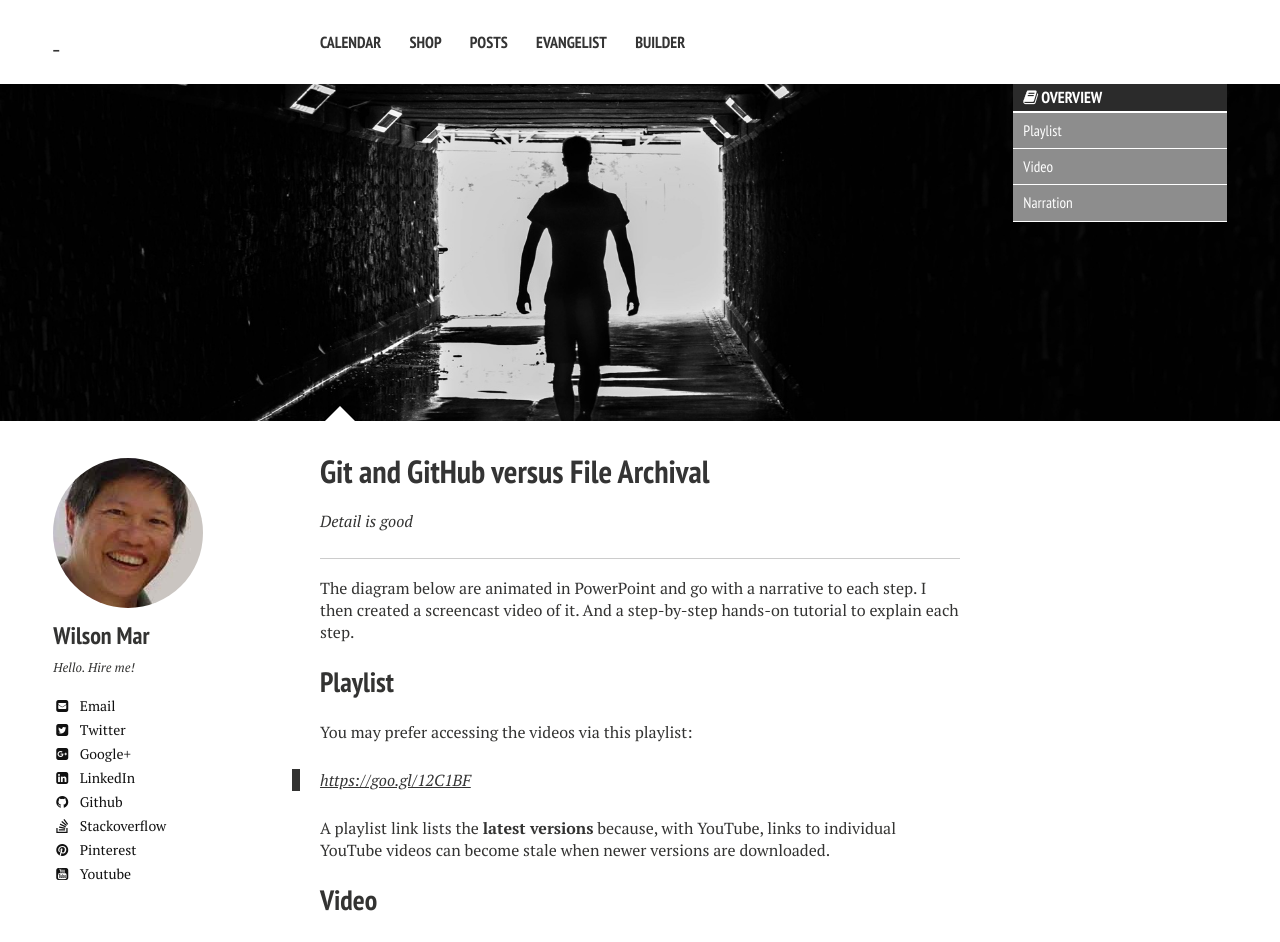
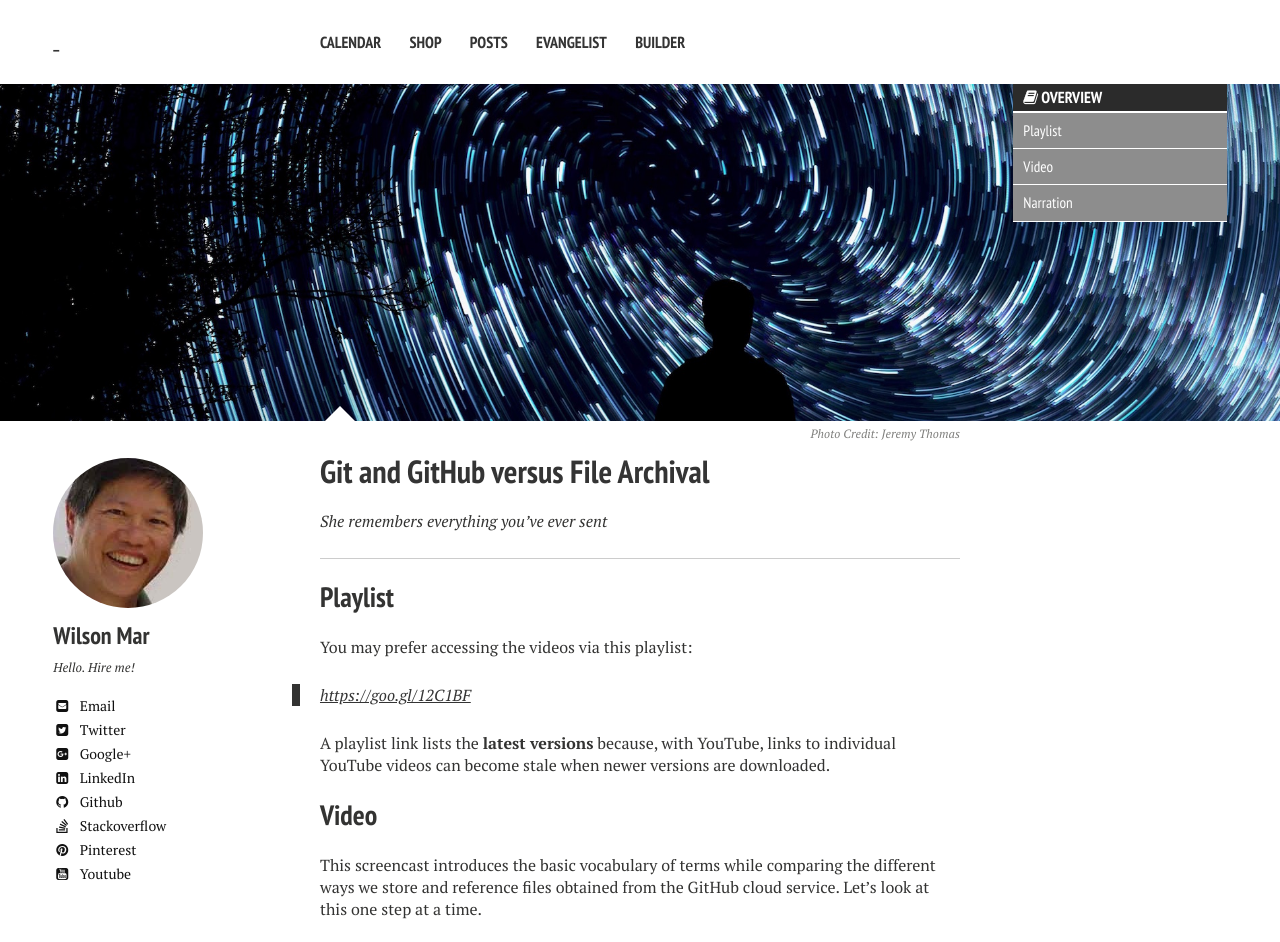
Before and after one commit to anilmainali/wilsonmar.github.io, a Jekyll site: the page built from _posts/2016-03-02-git-and-github-vs-file-archival.md, in a window 1280 px wide and 1400 px high. Shown: the top 942 px of the window. Built offline with Jekyll 4.4.1, drawn with Linux system fonts in a browser that asks for light colours; nearby versions of some CDN libraries; comment, search, counter and statistics services are not loaded; some of the changed text lies outside the part shown.

Commit message:
Update git text

```diff
--- a/_posts/2016-03-02-git-and-github-vs-file-archival.md
+++ b/_posts/2016-03-02-git-and-github-vs-file-archival.md
@@ -1,23 +1,19 @@
 ---
 layout: post
 title: "Git and GitHub versus File Archival"
-excerpt: "Detail is good"
+excerpt: "She remembers everything you've ever sent"
 modified:
 tags: []
 image:
-   feature: pic black entering stadium 1900X500.jpg
-   credit:
-   creditlink:
+  feature: pic blue black stars spin 1900x500.jpg
+  credit: Jeremy Thomas
+  creditlink: https://www.flickr.com/photos/132218932@N03/page2
 comments: true
 ---
 <i>{{ page.excerpt }}</i>
 <hr />
 
 {% include _toc.html %}
-
-The diagram below are animated in PowerPoint and go with a narrative to each step.
-I then created a screencast video of it.
-And a step-by-step hands-on tutorial to explain each step.
 
 ## Playlist
 
```
Also changed, not shown: other parts of _posts/2016-03-02-git-and-github-vs-file-archival.md (+4 -0 lines), _posts/2016-03-03-git-commands-and-statuses.md (+8 -8 lines).
